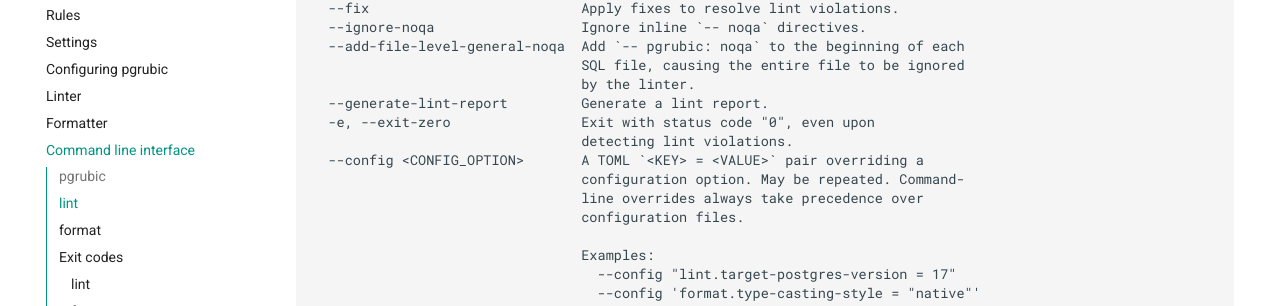
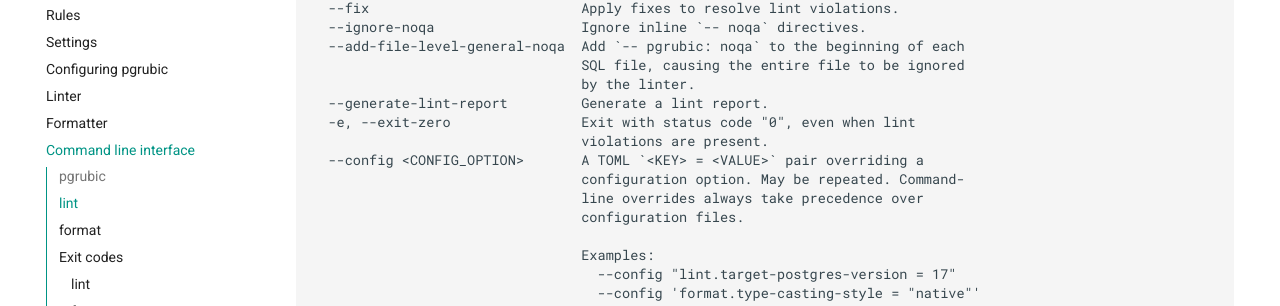
Before and after one commit to bolajiwahab/pgrubic, an MkDocs documentation site: the page built from docs/docs/cli.md, in a window 1280 px wide and 900 px high, scrolled down 740 px. Shown: the part 147-453 px from the top of the window. Built offline with MkDocs 1.6.1 and Material for MkDocs 9.7.7, drawn with Linux system fonts in a browser that asks for light colours; comment, search, counter and statistics services are not loaded.

Commit message:
feat(cli): allow lint violations to exit with 0 via -e, --exit-zero

```diff
--- a/docs/docs/cli.md
+++ b/docs/docs/cli.md
@@ -42,8 +42,8 @@
                                  SQL file, causing the entire file to be ignored
                                  by the linter.
   --generate-lint-report         Generate a lint report.
-  -e, --exit-zero                Exit with status code "0", even upon
-                                 detecting lint violations.
+  -e, --exit-zero                Exit with status code "0", even when lint
+                                 violations are present.
   --config <CONFIG_OPTION>       A TOML `<KEY> = <VALUE>` pair overriding a
                                  configuration option. May be repeated. Command-
                                  line overrides always take precedence over
```
Also changed, not shown: 1 other file.
